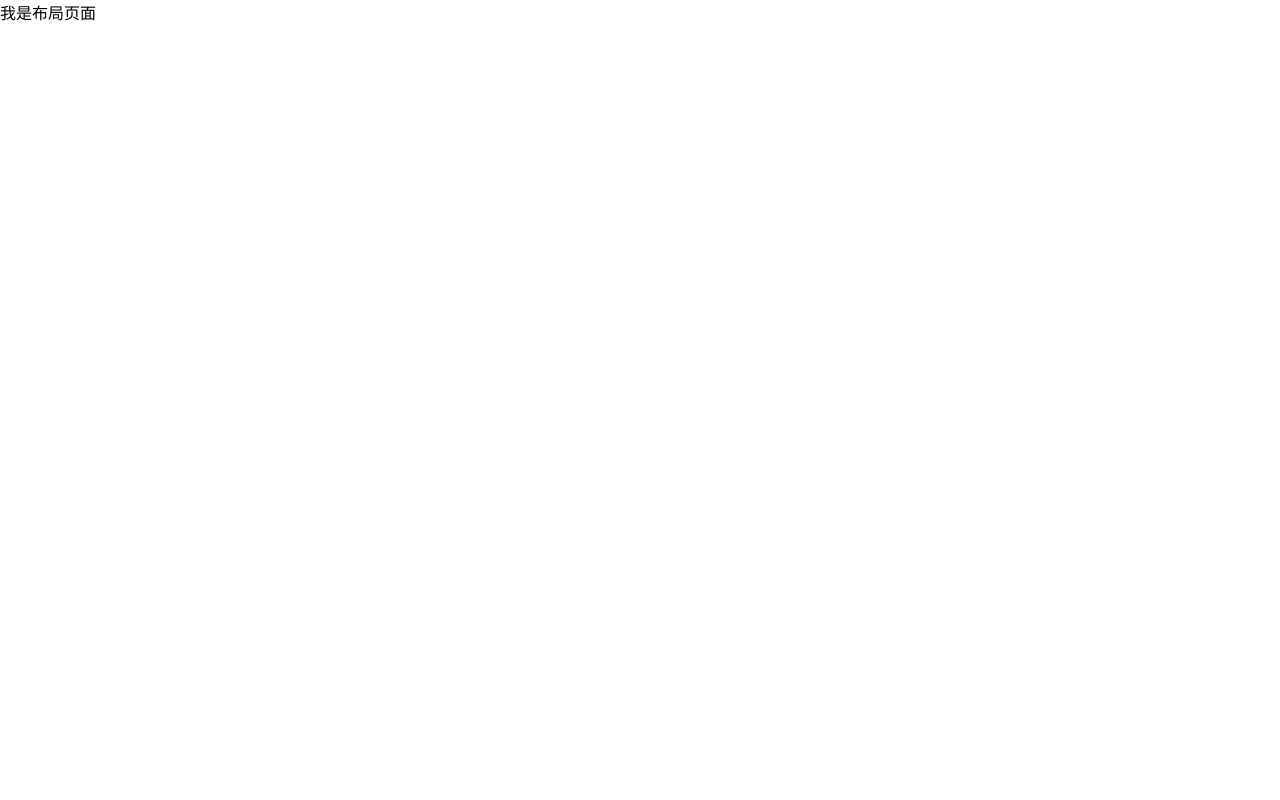
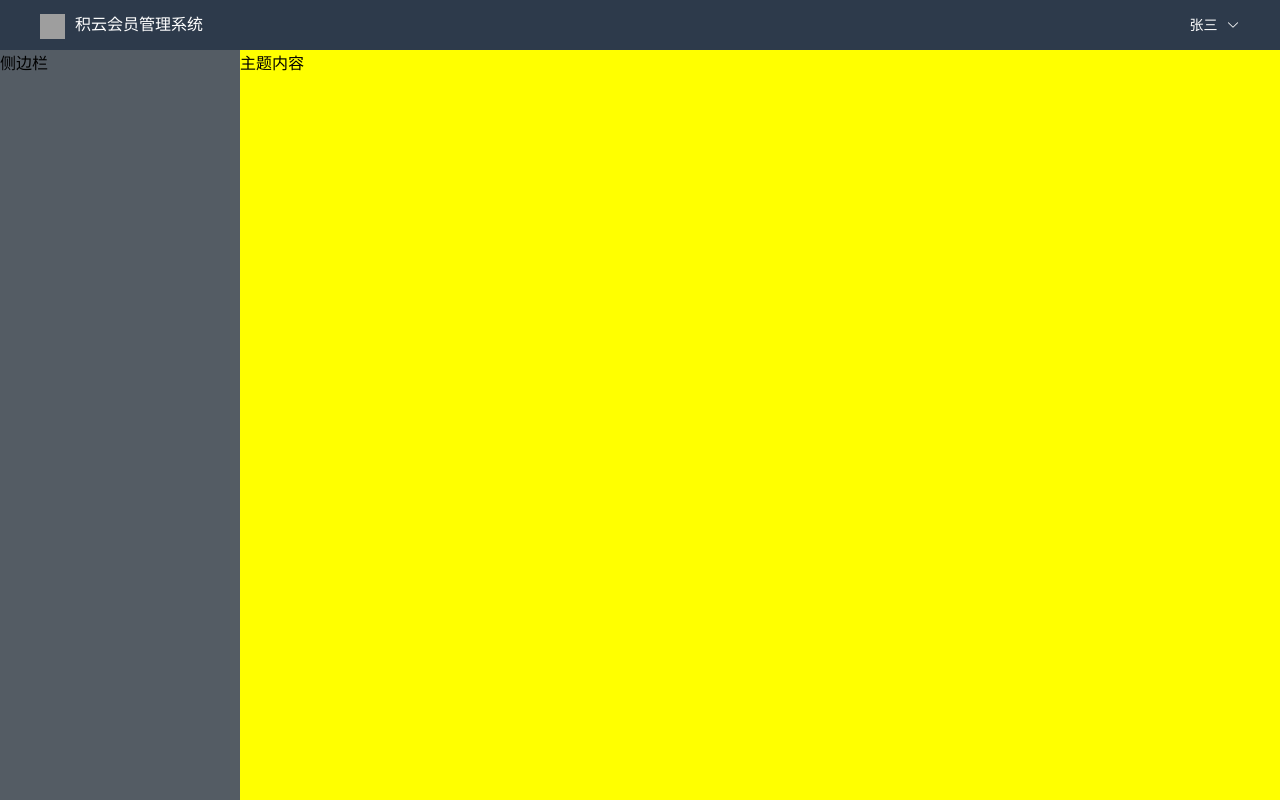
Before and after one commit to YangMr/jy-mms, a Vue app in the folder jy-mms/: page /#/ in a window 1280 px wide. Built offline with nearby package versions, Linux system fonts and the light colour scheme; grey boxes are pictures that could not be loaded.

Commit message:
完成页面布局和header模块

```diff
--- /dev/null
+++ b/jy-mms/src/components/AppHeader/index.vue
@@ -0,0 +1,79 @@
+<template>
+  <div class="header">
+    <div class="logo">
+      <router-link class="link" :to="{path : '/'}">
+        <img src="http://mengxuegu.com:9999/img/logo.7156be27.png" alt />
+        <span class="company">积云会员管理系统</span>
+      </router-link>
+    </div>
+    <div class="info">
+      <el-dropdown @command="handle">
+        <span class="el-dropdown-link">
+          张三
+          <i class="el-icon-arrow-down el-icon--right"></i>
+        </span>
+        <el-dropdown-menu slot="dropdown">
+          <el-dropdown-item icon="el-icon-edit" command="changePass">修改密码</el-dropdown-item>
+          <el-dropdown-item icon="el-icon-s-fold" command="chenckOut">退出系统</el-dropdown-item>
+        </el-dropdown-menu>
+      </el-dropdown>
+    </div>
+  </div>
+</template>
+
+<script>
+export default {
+  name: "",
+  data() {
+    return {};
+  },
+  components: {},
+  methods: {
+      handle(command){
+          console.log(command)
+          switch(command){
+            case "changePass" :
+                this.changePass();
+                break;
+            case "checkOut" :
+                this.chenckOut();
+                break;
+          }
+      },
+      changePass(){
+          console.log("修改密码")
+      },
+      chenckOut(){
+          console.log("退出登录")
+      }
+  },
+};
+</script>
+
+
+<style scoped>
+.header .logo {
+  padding-left: 40px;
+  float: left;
+}
+.header .logo img {
+  width: 25px;
+  height: 25px;
+  vertical-align: middle;
+}
+.header .logo .link {
+  text-decoration: none;
+  color: #fff;
+}
+.header .logo .company {
+  margin-left: 10px;
+}
+.header .info{
+    float: right;
+    padding-right: 40px;
+}
+.header .el-dropdown-link {
+    cursor: pointer;
+    color: #fff;
+  }
+</style>
--- /dev/null
+++ b/jy-mms/src/components/AppMain/index.vue
@@ -0,0 +1,22 @@
+<template>
+    <div class="navBar">侧边栏</div>
+</template>
+
+<script>
+export default {
+ name : "",
+ data(){
+  return {
+
+  }
+ },
+ components : {
+
+ },
+}
+</script>
+
+
+<style scoped>
+
+</style>
--- /dev/null
+++ b/jy-mms/src/components/AppNavBar/index.vue
@@ -0,0 +1,22 @@
+<template>
+    <div class="main">主题内容</div>
+</template>
+
+<script>
+export default {
+ name : "",
+ data(){
+  return {
+
+  }
+ },
+ components : {
+
+ },
+}
+</script>
+
+
+<style scoped>
+
+</style>
--- a/jy-mms/src/components/Layout.vue
+++ b/jy-mms/src/components/Layout.vue
@@ -1,10 +1,18 @@
 <template>
  <div>
-     我是布局页面
+     <!-- 头部 -->
+    <AppHeader></AppHeader>
+     <!-- 侧边栏 -->
+    <AppNavBar></AppNavBar>
+     <!-- 主体 -->
+    <AppMain></AppMain>
  </div>
 </template>
 
 <script>
+import AppHeader from "./AppHeader"
+import AppNavBar from "./AppNavBar"
+import AppMain from "./AppMain"
 export default {
  name : "",
  data(){
@@ -13,12 +21,38 @@
   }
  },
  components : {
-
+    //  AppHeader : AppHeader
+    AppHeader,
+    AppNavBar,
+    AppMain
  },
 }
 </script>
 
 
 <style scoped>
-
+    .header{
+        height : 50px;
+        line-height: 50px;
+        position: absolute;
+        right: 0;
+        left:0;
+        background-color: #2d3a4b;
+    }
+    .navBar{
+        width: 240px;
+        position: absolute;
+        left: 0;
+        top: 50px;
+        bottom: 0;
+        background-color:#545c64 ;
+    }
+    .main{
+        position: absolute;
+        left: 240px;
+        right: 0;
+        top: 50px;
+        background-color: yellow;
+        bottom:0;
+    }
 </style>
--- a/jy-mms/src/router/index.js
+++ b/jy-mms/src/router/index.js
@@ -13,6 +13,7 @@
   },
   {
     path : "/",
+    name : "layout",
     component : Layout
   }
   // {
```
